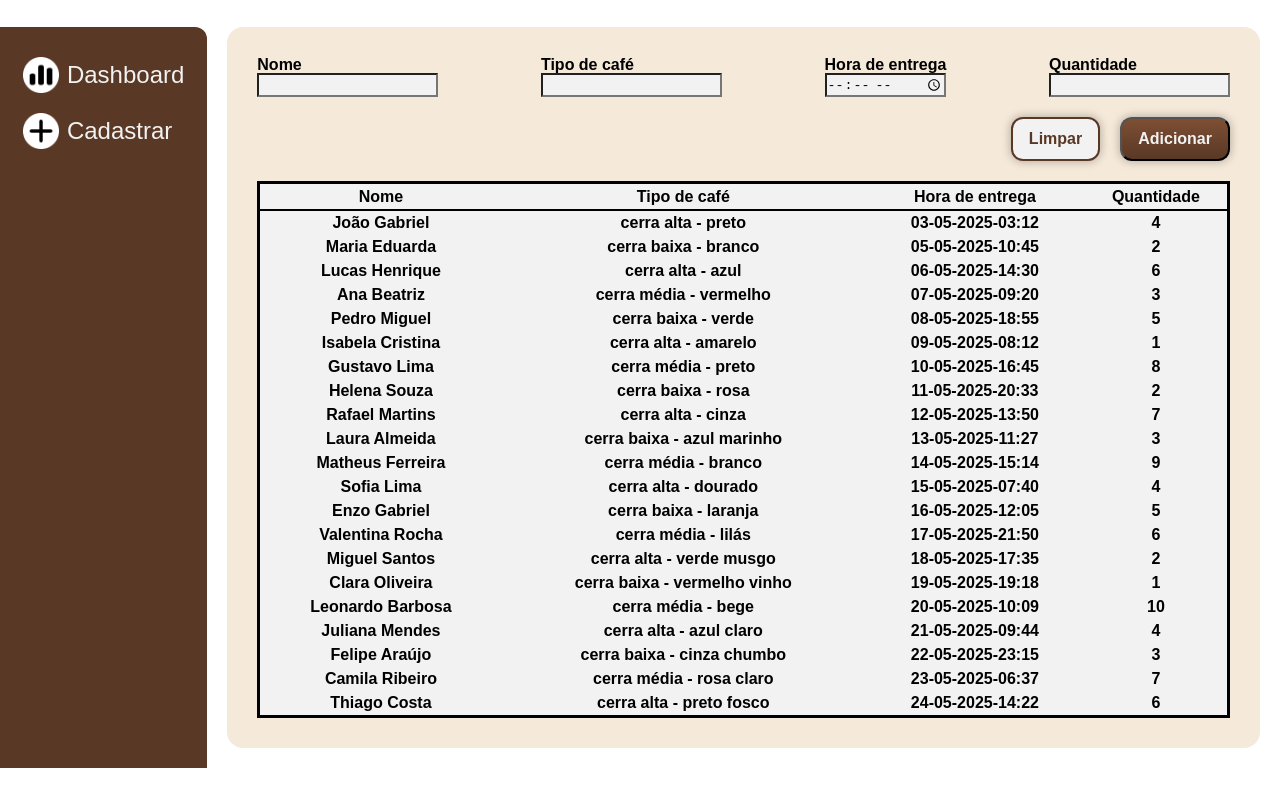
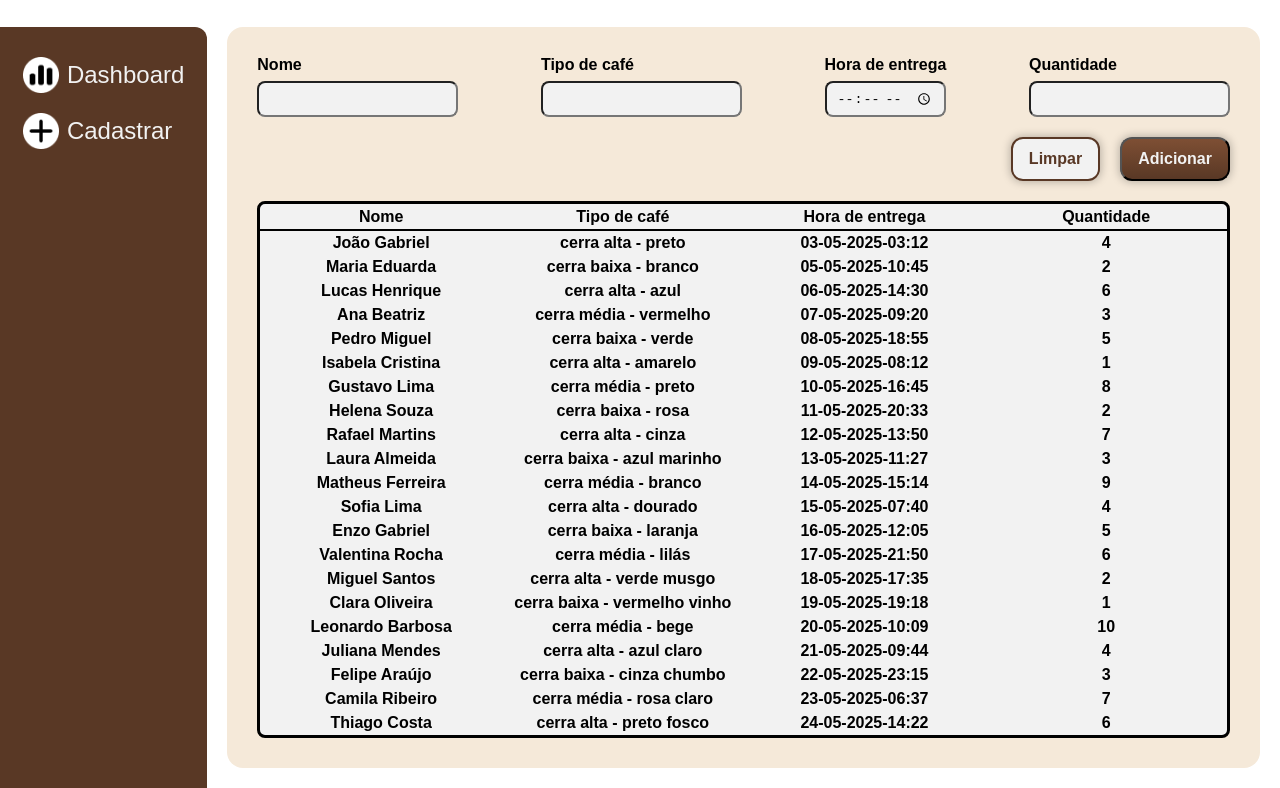
Before and after one commit to Nicolas-BB/CafeStock, a plain HTML site: page cadastrar.html in a window 1280 px wide. Shown: the part 83-871 px from the top of the page. Drawn offline with Linux system fonts and the light colour scheme.

Commit message:
style: adiciona bordas e largura fixa na tabela

```diff
--- a/styles/cadastrarStyle.css
+++ b/styles/cadastrarStyle.css
@@ -72,11 +72,14 @@ header {
 .inputsContainer div {
     display: flex;
     flex-direction: column;
+    gap: 8px;
 }
 
 .inputsContainer input {
-    height: 100%;
+    height: 36px;
     background-color: hsl(0, 0%, 95%);
+    border-radius: 8px;
+    padding: 10px;
 }
 
 .listContainer {
@@ -86,6 +89,7 @@ header {
     border-style: solid;
     background-color: hsl(0, 0%, 95%);
     height: 100%;
+    border-radius: 8px;
 }
 
 .actionsContainer {
@@ -101,6 +105,7 @@ header {
 
 table {
     width: 100%;
+    table-layout: fixed;
     text-align: center;
     border-collapse: collapse;
 }
```
